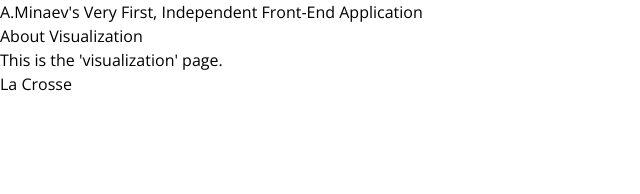
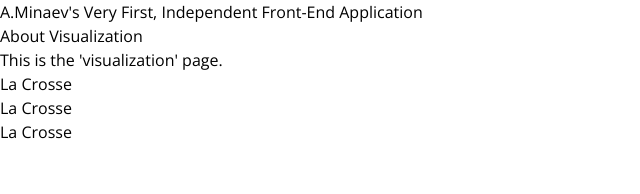
Before and after one commit to a-minaev/portfolio, a Next.js app: page /visualization in a window 1280 px wide. Shown: the top 194 px of the page, without its empty margins (0-640 px from the left). Built offline with nearby package versions, Linux system fonts and the light colour scheme.

Commit message:
add additional dropdowns

```diff
--- a/app/visualization/page.tsx
+++ b/app/visualization/page.tsx
@@ -13,6 +13,8 @@ export default function Page() {
             </div>
             <div>
               <Dropdown param='location'/>
+              <Dropdown param='start_date'/>
+              <Dropdown param='end_date'/>
             </div>
         </div>
     )
```
